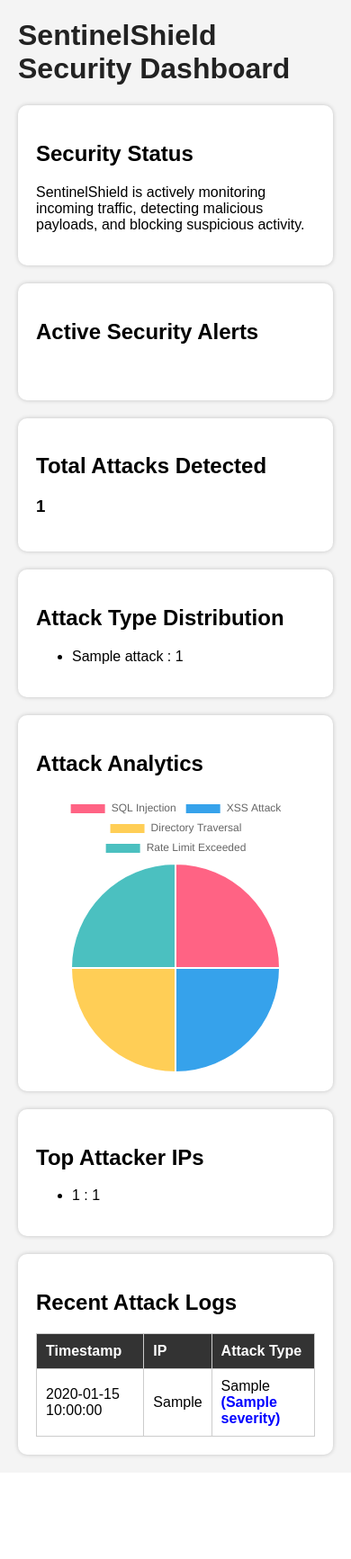
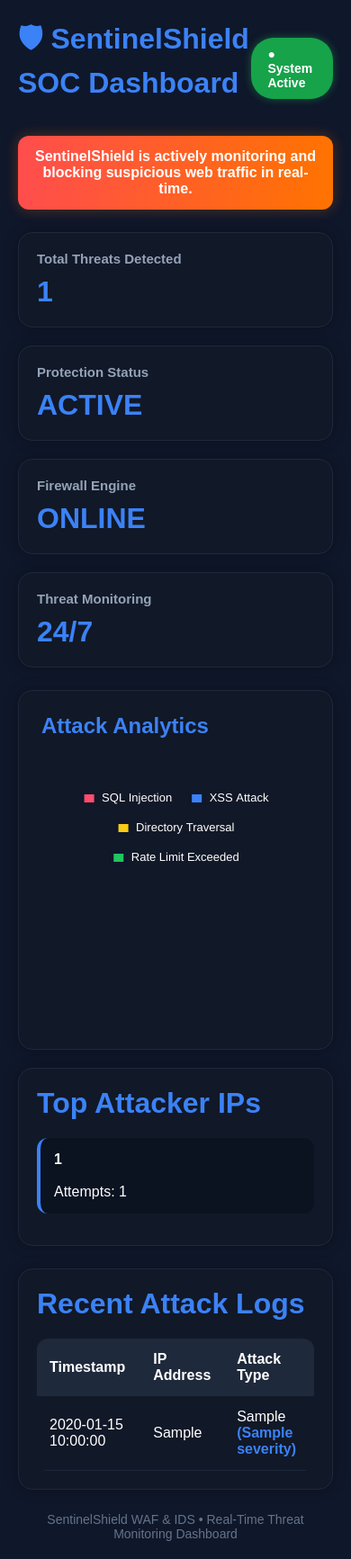
Before and after one commit to pugazh-10/SentinelShield-WAF, a Flask app: template templates/dashboard.html in a window 390 px wide. Shown: the whole page at 90% size. Before the commit the page ends 1621 px from the top, so only its background shows below. Run offline with Flask 3, Linux system fonts and the light colour scheme; the template is opened without the code that fills it: most values are stand-ins (such as "Sample title", 1, 10 or a date in 2020).

Commit message:
Upgraded SOC dashboard UI

```diff
--- a/templates/dashboard.html
+++ b/templates/dashboard.html
@@ -1,49 +1,163 @@
 <!DOCTYPE html>
-<html>
+<html lang="en">
 
 <head>
 
-    <title>SentinelShield Dashboard</title>
+    <meta charset="UTF-8">
+    <meta name="viewport" content="width=device-width, initial-scale=1.0">
+
+    <title>SentinelShield SOC Dashboard</title>
 
     <script src="https://cdn.jsdelivr.net/npm/chart.js"></script>
 
     <style>
 
+        *{
+            margin:0;
+            padding:0;
+            box-sizing:border-box;
+        }
+
         body{
-            font-family: Arial, sans-serif;
-            background:#f4f4f4;
-            margin:20px;
+            background:#0f172a;
+            color:white;
+            font-family:Arial, sans-serif;
+            padding:20px;
         }
 
         h1{
-            color:#222;
+            color:#3b82f6;
+            margin-bottom:20px;
+            font-size:32px;
+        }
+
+        .top-bar{
+            display:flex;
+            justify-content:space-between;
+            align-items:center;
+            margin-bottom:20px;
+        }
+
+        .status{
+            background:#16a34a;
+            padding:10px 18px;
+            border-radius:25px;
+            font-size:14px;
+            font-weight:bold;
+            box-shadow:0px 0px 10px rgba(34,197,94,0.4);
+        }
+
+        .alert-banner{
+            background:linear-gradient(90deg,#ff4d4d,#ff7300);
+            padding:14px;
+            border-radius:12px;
+            text-align:center;
+            font-weight:bold;
+            margin-bottom:25px;
+            box-shadow:0px 0px 15px rgba(255,115,0,0.3);
+        }
+
+        .stats-grid{
+            display:grid;
+            grid-template-columns:repeat(auto-fit,minmax(220px,1fr));
+            gap:20px;
+            margin-bottom:25px;
         }
 
         .card{
-            background:white;
+            background:#111827;
+            border:1px solid #1e293b;
             padding:20px;
-            margin-bottom:20px;
-            border-radius:10px;
-            box-shadow:0px 0px 5px rgba(0,0,0,0.2);
+            border-radius:16px;
+            box-shadow:0px 0px 15px rgba(0,0,0,0.3);
+            transition:0.3s;
+        }
+
+        .card:hover{
+            transform:translateY(-3px);
+            box-shadow:0px 0px 20px rgba(59,130,246,0.2);
+        }
+
+        .card h3{
+            color:#94a3b8;
+            margin-bottom:10px;
+            font-size:15px;
+        }
+
+        .card h2{
+            color:#3b82f6;
+            font-size:32px;
+        }
+
+        .main-grid{
+            display:grid;
+            grid-template-columns:2fr 1fr;
+            gap:20px;
+            margin-bottom:25px;
+        }
+
+        .chart-card{
+            background:#111827;
+            border-radius:16px;
+            padding:25px;
+            border:1px solid #1e293b;
+            box-shadow:0px 0px 15px rgba(0,0,0,0.3);
+        }
+
+        .chart-wrapper{
+            width:100%;
+            display:flex;
+            justify-content:center;
+            align-items:center;
+            padding-top:20px;
+        }
+
+        .chart-container{
+            width:380px;
+            height:380px;
+            position:relative;
+        }
+
+        #attackChart{
+            width:100% !important;
+            height:100% !important;
+        }
+
+        .ip-box{
+            background:#0b1220;
+            padding:15px;
+            border-radius:12px;
+            margin-bottom:15px;
+            border-left:4px solid #3b82f6;
+            transition:0.3s;
+        }
+
+        .ip-box:hover{
+            background:#111827;
         }
 
         table{
             width:100%;
-            border-collapse: collapse;
+            border-collapse:collapse;
+            margin-top:20px;
+            overflow:hidden;
+            border-radius:12px;
         }
 
-        table, th, td{
-            border:1px solid #ccc;
-        }
-
-        th, td{
-            padding:10px;
+        th{
+            background:#1e293b;
+            color:white;
+            padding:14px;
             text-align:left;
         }
 
-        th{
-            background:#333;
-            color:white;
+        td{
+            padding:14px;
+            border-bottom:1px solid #1e293b;
+        }
+
+        tr:hover{
+            background:#1a2438;
         }
 
         .high{
@@ -57,13 +171,28 @@
         }
 
         .medium{
-            color:blue;
+            color:#3b82f6;
             font-weight:bold;
         }
 
-        marquee{
-            color:red;
-            font-weight:bold;
+        .footer{
+            margin-top:25px;
+            text-align:center;
+            color:#64748b;
+            font-size:14px;
+        }
+
+        @media(max-width:900px){
+
+            .main-grid{
+                grid-template-columns:1fr;
+            }
+
+            .chart-container{
+                width:280px;
+                height:280px;
+            }
+
         }
 
     </style>
@@ -72,102 +201,104 @@
 
 <body>
 
-    <h1>SentinelShield Security Dashboard</h1>
+    <div class="top-bar">
 
-    <!-- SECURITY STATUS -->
+        <h1>🛡 SentinelShield SOC Dashboard</h1>
 
-    <div class="card">
-
-        <h2>Security Status</h2>
-
-        <p>
-            SentinelShield is actively monitoring incoming traffic,
-            detecting malicious payloads,
-            and blocking suspicious activity.
-        </p>
+        <div class="status">
+            ● System Active
+        </div>
 
     </div>
 
-    <!-- ALERT BANNER -->
+    <div class="alert-banner">
 
-    <div class="card">
-
-        <h2>Active Security Alerts</h2>
-
-        <marquee>
-            SentinelShield is actively blocking malicious requests and monitoring suspicious traffic.
-        </marquee>
+        SentinelShield is actively monitoring and blocking suspicious web traffic in real-time.
 
     </div>
 
-    <!-- TOTAL ATTACKS -->
+    <div class="stats-grid">
 
         <div class="card">
+            <h3>Total Threats Detected</h3>
+            <h2>{{ total_attacks }}</h2>
+        </div>
 
-        <h2>Total Attacks Detected</h2>
+        <div class="card">
+            <h3>Protection Status</h3>
+            <h2>ACTIVE</h2>
+        </div>
 
-        <h3>{{ total_attacks }}</h3>
+        <div class="card">
+            <h3>Firewall Engine</h3>
+            <h2>ONLINE</h2>
+        </div>
+
+        <div class="card">
+            <h3>Threat Monitoring</h3>
+            <h2>24/7</h2>
+        </div>
 
     </div>
 
-    <!-- ATTACK DISTRIBUTION -->
+    <div class="main-grid">
 
-    <div class="card">
+        <div class="chart-card">
 
-        <h2>Attack Type Distribution</h2>
+            <h2 style="margin-bottom:20px;color:#3b82f6;">
+                Attack Analytics
+            </h2>
 
-        <ul>
+            <div class="chart-wrapper">
 
-            {% for attack, count in attack_counts.items() %}
-
-                <li>{{ attack }} : {{ count }}</li>
-
-            {% endfor %}
-
-        </ul>
-
-    </div>
-
-    <!-- PIE CHART -->
-
-    <div class="card">
-
-        <h2>Attack Analytics</h2>
+                <div class="chart-container">
 
                     <canvas id="attackChart"></canvas>
 
                 </div>
 
-    <!-- TOP ATTACKER IPS -->
+            </div>
+
+        </div>
 
         <div class="card">
 
-        <h2>Top Attacker IPs</h2>
-
-        <ul>
+            <h2 style="margin-bottom:20px;color:#3b82f6;">
+                Top Attacker IPs
+            </h2>
 
             {% for ip, count in ip_counts.items() %}
 
-                <li>{{ ip }} : {{ count }}</li>
+            <div class="ip-box">
+
+                <strong>{{ ip }}</strong>
+
+                <br><br>
+
+                Attempts: {{ count }}
+
+            </div>
 
             {% endfor %}
 
-        </ul>
+        </div>
 
     </div>
 
-    <!-- RECENT LOGS -->
-
     <div class="card">
 
-        <h2>Recent Attack Logs</h2>
+        <h2 style="margin-bottom:20px;color:#3b82f6;">
+            Recent Attack Logs
+        </h2>
 
         <table>
 
             <tr>
+
                 <th>Timestamp</th>
-                <th>IP</th>
+                <th>IP Address</th>
                 <th>Attack Type</th>
+
             </tr>
 
             {% for log in logs %}
@@ -208,7 +339,12 @@
 
     </div>
 
-    <!-- CHART JS -->
+    <div class="footer">
+
+        SentinelShield WAF & IDS • Real-Time Threat Monitoring Dashboard
+
+    </div>
+
 <script>
 
 const attackLabels = [
@@ -218,13 +354,18 @@ const attackLabels = [
     "Rate Limit Exceeded"
 ];
 
-const attackData = [1, 1, 1, 1];
+const attackData = [
+    Number("{{ attack_counts.get('SQL Injection', 0) }}"),
+    Number("{{ attack_counts.get('XSS Attack', 0) }}"),
+    Number("{{ attack_counts.get('Directory Traversal', 0) }}"),
+    Number("{{ attack_counts.get('Rate Limit Exceeded', 0) }}")
+];
 
 const ctx = document.getElementById('attackChart').getContext('2d');
 
 new Chart(ctx, {
 
-    type: 'pie',
+    type: 'doughnut',
 
     data: {
 
@@ -235,13 +376,55 @@ new Chart(ctx, {
             data: attackData,
 
             backgroundColor: [
-                '#ff6384',
-                '#36a2eb',
-                '#ffce56',
-                '#4bc0c0'
-            ]
+                '#ff4d6d',
+                '#3b82f6',
+                '#facc15',
+                '#22c55e'
+            ],
+
+            borderColor: '#0f172a',
+
+            borderWidth: 4,
+
+            hoverOffset: 10
 
         }]
+
+    },
+
+    options: {
+
+        responsive: true,
+
+        maintainAspectRatio: true,
+
+        cutout: '65%',
+
+        plugins: {
+
+            legend: {
+
+                position: 'top',
+
+                labels: {
+
+                    color: 'white',
+
+                    padding: 20,
+
+                    boxWidth: 15,
+
+                    font: {
+
+                        size: 13
+
+                    }
+
+                }
+
+            }
+
+        }
 
     }
 
```
Lines whose indentation alone changed are shown as unchanged.
